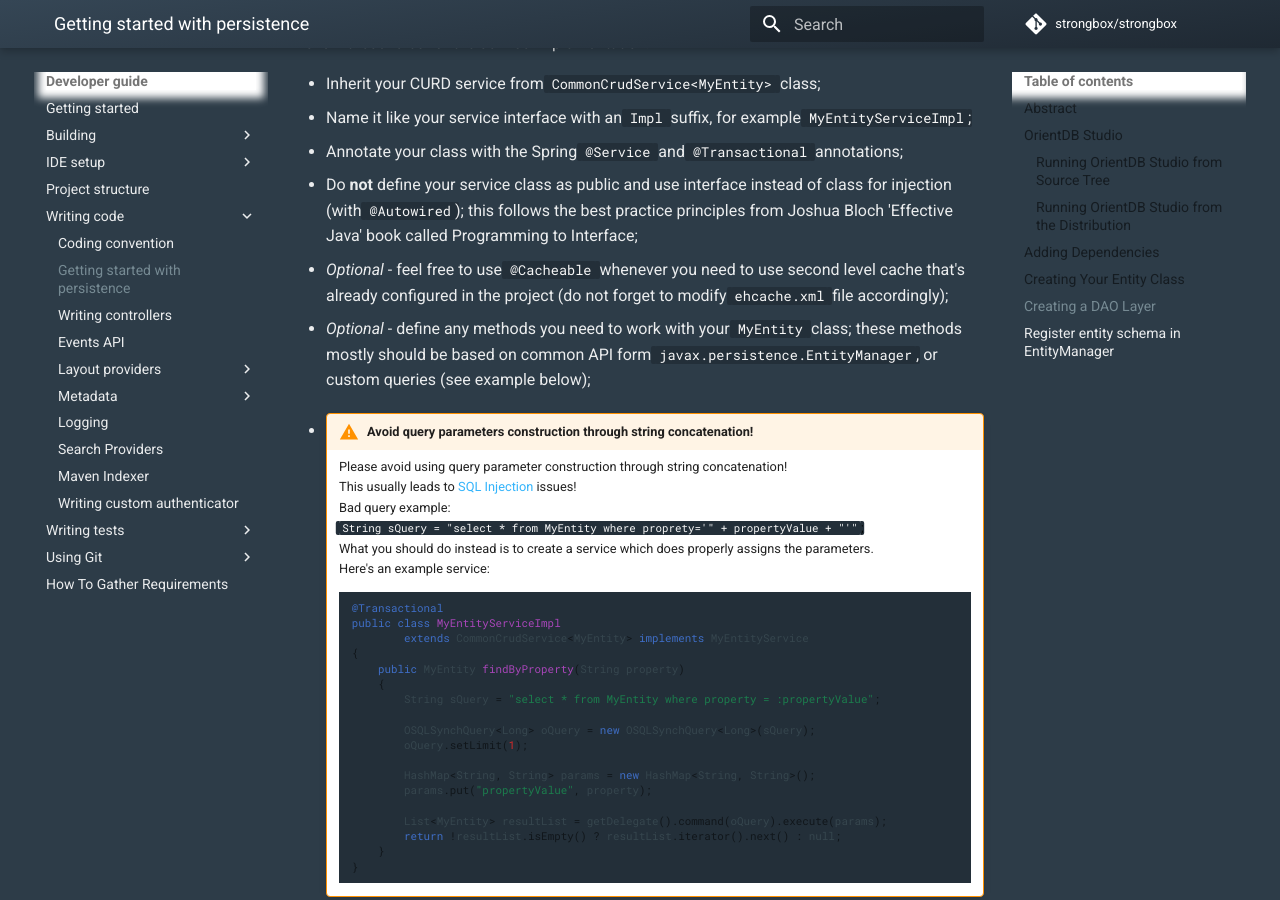
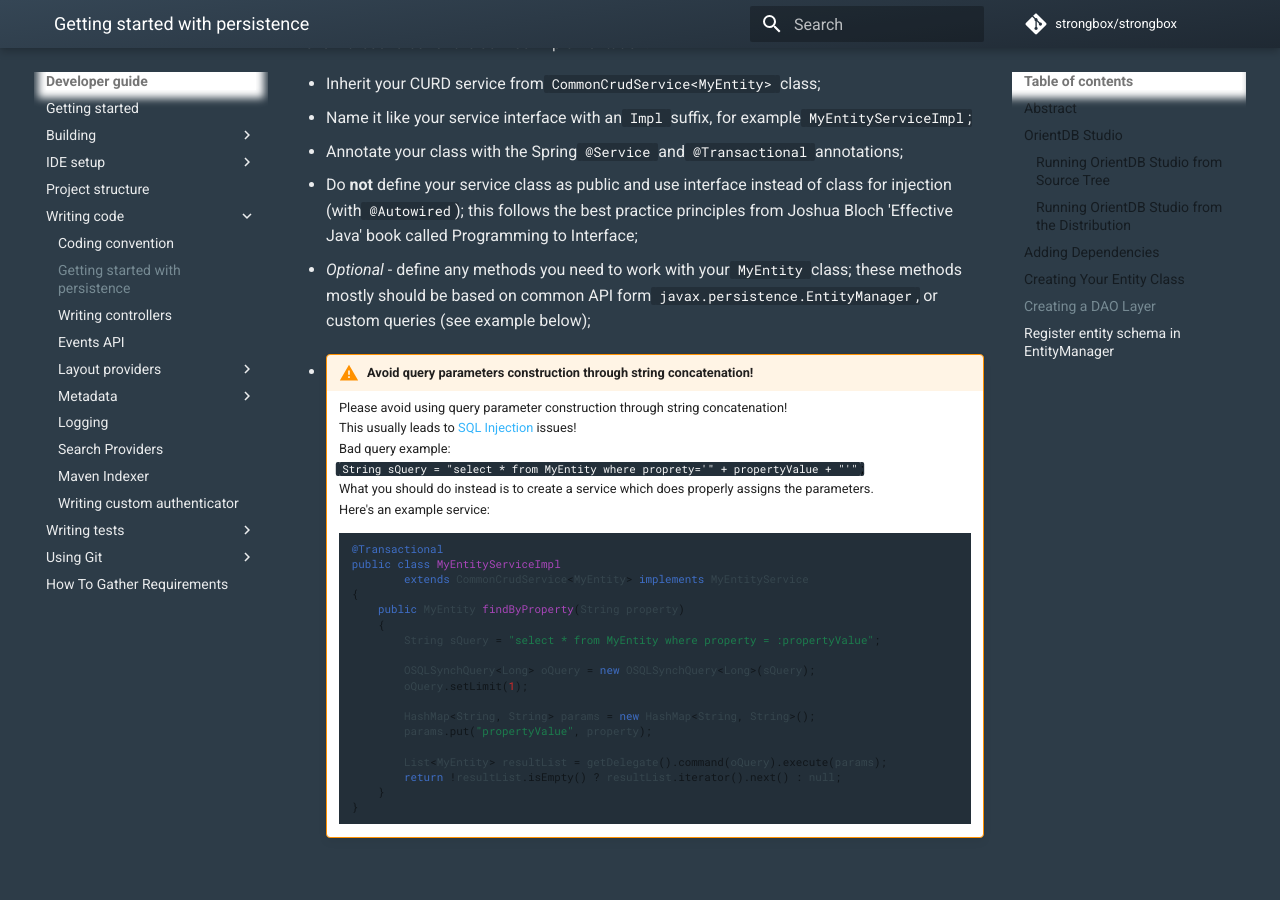
Before and after one commit to strongbox/strongbox-docs, an MkDocs documentation site: the page built from docs/developer-guide/getting-started-with-persistence.md, in a window 1280 px wide and 900 px high, scrolled down 5662 px. Built offline with MkDocs 1.6.1 and Material for MkDocs 9.7.7, drawn with Linux system fonts in a browser that asks for light colours; comment, search, counter and statistics services are not loaded.

Commit message:
Remove instructions about using @Cacheable

```diff
--- a/docs/developer-guide/getting-started-with-persistence.md
+++ b/docs/developer-guide/getting-started-with-persistence.md
@@ -199,8 +199,6 @@ Follow these rules for the service implementation:
 * Annotate your class with the Spring `@Service` and `@Transactional` annotations;
 * Do **not** define your service class as public and use interface instead of class for injection (with `@Autowired`);
   this follows the best practice principles from Joshua Bloch 'Effective Java' book called Programming to Interface;
-* _Optional_ - feel free to use `@Cacheable` whenever you need to use second level cache that's already configured in
-  the project (do not forget to modify `ehcache.xml` file accordingly);
 * _Optional_ - define any methods you need to work with your `MyEntity` class; these methods mostly should be based on
   common API form `javax.persistence.EntityManager`, or custom queries (see example below);
 
```
